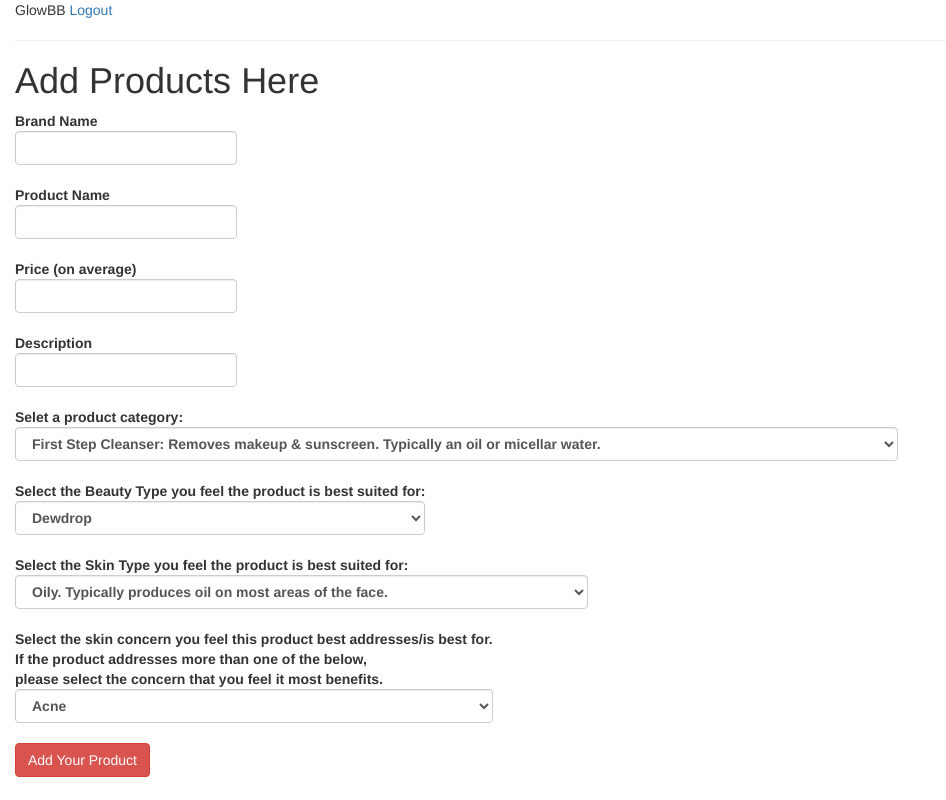
After one commit to nrinn/project-spring-2015, a Flask app: page /add_product in a window 1280 px wide. The commit adds this page. Shown: the whole page, without its empty margins (0-946 px from the left). Run offline with Flask 2, Linux system fonts and the light colour scheme; a user stored in the database is signed in; some libraries are stand-ins or nearby versions.

Commit message:
6/4/15 Update 1: Added add_product form. Adjusted product_detail page, user page, changed model slightly.

```diff
--- a/server.py
+++ b/server.py
@@ -1,9 +1,9 @@
-"""Snail Love"""
+"""GlowBB"""
 
 from jinja2 import StrictUndefined
 from flask import Flask, render_template, redirect, request, flash, session
 from flask_debugtoolbar import DebugToolbarExtension
-from model import connect_to_db, db, User, User_Concern, Concern, Beauty_Type, Product_Category, Product, Rating, Comment
+from model import connect_to_db, db, User, User_Concern, Concern, Beauty_Type, Product_Category, Product, Rating
 import operator
 
 app = Flask(__name__)
@@ -23,9 +23,11 @@ def index():
 
     user_id = session.get("user_id")
 
-    user = User.query.get(user_id)
-
-    return render_template('homepage.html', user=user)
+    if not user_id:
+        return redirect("/login")
+    else:
+        user = User.query.get(user_id)
+        return render_template('homepage.html', user=user)
 
 
 @app.route('/register', methods=['GET'])
@@ -112,7 +114,7 @@ def profile_form():
         flash("User must be logged in.")
         return redirect("/login")
 
-    user = User.query.get(user_id)
+    # user = User.query.get(user_id)
 
     return render_template("profile_form.html")
 
@@ -211,13 +213,28 @@ def profile_process():
     return redirect("/users/%s" % user.user_id)
 
 
-@app.route("/users/<int:user_id>")
+@app.route("/users/<int:user_id>", methods=['GET'])
 def user_detail(user_id):
-    """Show user profile - linked from profile sumbission, and login submission."""
+    """Show user profile - linked from profile and login submission."""
+    """Includes info from profile form & Beauty Type if user has taken profile form."""
+    """Show list of any Products the User has Rated, sorted by the User & Product passed."""
 
+    user_id = session.get("user_id")
     user = User.query.get(user_id)
+    # products = Product.query.order_by(Product.product_name).all()
+    # product = Product.query.get(product_id)
 
-    return render_template("user.html", user=user)
+    #Get the user's product rating & comment if they have rated any products.
+    #Else, don't show any product ratings.
+
+    # if user_id:
+    #     user_rating = Rating.query.filter_by(
+    #         product_id=product_id, user_id=user_id).first()
+
+    # else:
+    #     user_rating = None
+
+    return render_template("user.html", user=user)  #products=products, product=product, user_rating=user_rating
 
 
 @app.route("/beauty_type/<int:beauty_type_id>")
@@ -226,10 +243,12 @@ def beauty_type_results(beauty_type_id):
     """Includes a list of Product Categories sorted by the Beauty Type passed."""
     # finds all product categories related to beauty_type_id (which is all of them)
 
+    user_id = session.get("user_id")
+    user = User.query.get(user_id)
     beauty_type = Beauty_Type.query.get(beauty_type_id)
     product_categories = Product_Category.query.order_by(Product_Category.product_category_id).all()
 
-    return render_template("beauty_type.html", product_categories=product_categories, beauty_type=beauty_type)
+    return render_template("beauty_type.html", product_categories=product_categories, beauty_type=beauty_type, user=user)
 
 
 @app.route("/product_list/<int:beauty_type_id>/<int:product_category_id>")
@@ -246,16 +265,16 @@ def product_list(product_category_id, beauty_type_id):
 def product_detail(product_id):
     """Show individual Product details. Allow user to rate & comment. Display ratings & comments from other users."""
 
+    user_id = session.get("user_id")
     product = Product.query.get(product_id)
-    user_id = session.get("user_id")
 
     # Get average rating of product
 
     rating_scores = [r.score for r in product.ratings]
     avg_rating = float(sum(rating_scores)) / len(rating_scores)
 
-    #Get the user's product rating if they have already rated it.
-    #Else, don't show a rating.
+    #Get the user's product rating & comment if they have already rated it.
+    #Else, don't show a rating & comment.
 
     if user_id:
         user_rating = Rating.query.filter_by(
@@ -264,30 +283,21 @@ def product_detail(product_id):
     else:
         user_rating = None
 
-    #Get the user's product comment if they have already commented on it.
-    #Else, don't show a comment.
-
-    if user_id:
-        user_comment = Comment.query.filter_by(product_id=product_id, user_id=user_id).first()
-
-    else:
-        user_comment = None
-
-    return render_template("product_detail.html", product=product, user_rating=user_rating, user_comment=user_comment, average=avg_rating)
+    return render_template("product_detail.html", product=product, user_rating=user_rating, average=avg_rating)
 
 
 @app.route("/product/<int:product_id>", methods=['POST'])
 def rate_product(product_id):
 
     score = int(request.form["score"])
-    comment_statement = request.form["comment_statement"]
+    comment = request.form["comment"]
 
     user_id = session.get("user_id")
     if not user_id:
         raise Exception("You are not logged in.")
 
     rating = Rating.query.filter_by(user_id=user_id, product_id=product_id).first()
-    comment = Comment.query.filter_by(user_id=user_id, product_id=product_id).first()
+    comment = Rating.query.filter_by(user_id=user_id, product_id=product_id).first()
 
     if rating:
         rating.score = score
@@ -299,11 +309,11 @@ def rate_product(product_id):
         db.session.add(rating)
 
     if comment:
-        comment.comment_statement = comment_statement
+        rating.comment = comment
         flash("Your comment has been updated!")
 
     else:
-        comment = Comment(user_id=user_id, product_id=product_id, comment_statement=comment_statement)
+        comment = Rating(user_id=user_id, product_id=product_id, comment=comment)
         flash("Your commment has been added!")
         db.session.add(comment)
 
@@ -312,36 +322,48 @@ def rate_product(product_id):
     return redirect("/product/%s" % product_id)
 
 
-# @app.route('/comment', methods=['GET'])
-# def comment_form():
-#     """Show form for product comments."""
+@app.route('/add_product', methods=['GET'])
+def add_product_form():
+    """Show form for adding products to DB."""
 
-#     return render_template("comment_form.html")
+    user_id = session.get("user_id")
+
+    if not user_id:
+        flash("User must be logged in.")
+        return redirect("/login")
+
+    return render_template("add_product.html")
 
 
-# @app.route('/comment', methods=['POST'])
-# def comment_process():
-#     """Process comment form."""
+@app.route('/add_product', methods=['POST'])
+def add_product_process():
+    """Process form for adding products to the DB."""
+    print request.form
 
-#     email = request.form["email"]
-#     password = request.form["password"]
+    user_id = session.get("user_id")
 
-#     user = User.query.filter_by(email=email).first()
+    if not user_id:
+        flash("User does not exist. Please try again")
+        return redirect("/login")
 
-#     if not user:
-#         flash("User does not exist. Please try again")
-#         return redirect("/login")
+    user = User.query.get(user_id)
 
-#     if user.password != password:
-#         flash("Password is not correct. Please try again.")
-#         return redirect("/login")
+    product_brand = request.form.get("product_brand")
+    product_name = request.form.get("product_name")
+    price = request.form.get("price")
+    description = request.form.get("description")
+    product_category = request.form.get("product_category")
+    beauty_type = request.form.get("beauty_type")
+    skin_type = request.form.get("skin_type")
+    concern = request.form.get("concern")
 
-#     session["user_id"] = user.user_id
+    product = Product(product_brand=product_brand, product_name=product_name, price=price, description=description, product_category=product_category, beauty_type=beauty_type, skin_type=skin_type, concern=concern)
 
-#     flash("Your comment has been received.")
+    db.session.add(product)
+    db.session.commit()
 
-#     # Takes the user back to the product_detail page they were on.
-#     return redirect("/users/%s" % user.user_id)
+    flash("Your Product Submission Has Been Received.")
+    return redirect("/users/%s" % user.user_id)
 
 
 if __name__ == "__main__":
--- /dev/null
+++ b/templates/add_product.html
@@ -0,0 +1,90 @@
+{% extends 'base.html' %}
+{% block content %}
+
+<h1>Add Products Here</h1>
+
+<form action="/add_product" method="POST">
+
+    <div class="form-group">
+        <label>
+            Brand Name
+                <input type="text" name="product_brand" class="form-control">
+        </label>
+    </div>
+    <div class="form-group">
+        <label>
+            Product Name
+                <input type="text" name="product_name" class="form-control">
+        </label>
+    </div>
+    <div class="form-group">
+        <label>
+            Price (on average)
+                <input type="float" name="price" class="form-control">
+        </label>
+    </div>
+    <div class="form-group">
+        <label>
+            Description
+                <input type="text" name="description" class="form-control">
+        </label>
+    </div>
+    <div class="form-group">
+        <label>
+            Selet a product category:<br>
+             <select name="product_category" class="form-control">
+                <option value="Cleanser 1">First Step Cleanser: Removes makeup & sunscreen. Typically an oil or micellar water.</option>
+                <option value="Cleanser 2">Second Step Cleanser: Cleans your face once makeup & sunscreen are removed. Examples include foaming wash.</option>
+                <option value="Toner/Skin/Treatment Essence">Toner: Thin liquid consistency, applied immediately after cleansing. Usually hydrates and/or preps your skin for the next step.</option>
+                <option value="Essence/Ampoule/Serum">Essence/Ampoule/Serum: Thicker liquid. Meant to address specific concerns (acne, aging, etc.)</option>
+                <option value="Moisturizer">Moisturizer: Cream or liquid of varying consistency. Main step for hydration in a routine.</option>
+                <option value="Exfoliant">Exfoliant: Helps remove dead skin cells. Can be physical like a scrub, or chemical like an AHA.</option>
+                <option value="Mask">Mask or Sleeping Pack: Includes: sheet masks, hydrogels, clay, peel off & more.</option>
+                <option value="Sunscreen">Sunscreen: Cream with UVA and/or UVB protection.</option>
+            </select>
+        </label>
+    </div>
+    <div class="form-group">
+        <label>
+            Select the Beauty Type you feel the product is best suited for:<br>
+             <select name="beauty_type" class="form-control">
+                <option value="Dewdrop">Dewdrop</option>
+                <option value="Combination">Combination</option>
+                <option value="Normal">Normal</option>
+                <option value="Dry">Dry</option>
+            </select>
+        </label>
+    </div>
+    <div class="form-group">
+        <label>
+            Select the Skin Type you feel the product is best suited for:<br>
+             <select name="skin_type" class="form-control">
+                <option value="Oily">Oily. Typically produces oil on most areas of the face.</option>
+                <option value="Combination">Combination. May produce oil on certain areas of the face and be dry in others.</option>
+                <option value="Normal">Normal. Skin is neither particularly dry nor particularly oil in most areas.</option>
+                <option value="Dry">Dry. Skin is dry on most or all of face.</option>
+            </select>
+        </label>
+    </div>
+    <div class="form-group">
+        <label>
+            Select the skin concern you feel this product best addresses/is best for.<br> If the product addresses more than one of the below,<br> please select the concern that you feel it most benefits.<br>
+             <select name="concern" class="form-control">
+                <option value="Acne">Acne</option>
+                <option value="Aging">Aging</option>
+                <option value="Dryness">Dryness</option>
+                <option value="Dullness">Dullness</option>
+                <option value="Oiliness">Oiliness</option>
+                <option value="Scars">Scars or Discoloration</option>
+                <option value="None">None of the above (please see comments)</option>
+            </select>
+        </label>
+    </div>
+
+    <div class="form-group">
+        <input type="submit" value="Add Your Product" class="btn btn-danger">
+    </div>
+
+</form>
+
+{% endblock %}
--- a/templates/base.html
+++ b/templates/base.html
@@ -1,7 +1,7 @@
 <!doctype html>
 <html>
 <head>
-  <title>Glow Petite</title>
+  <title>GlowBB</title>
 
 <link rel="stylesheet" href="https://maxcdn.bootstrapcdn.com/bootstrap/3.3.4/css/bootstrap.min.css">
 <!-- link the css I'm about to make right here -->
@@ -11,7 +11,7 @@
 <body>
 <div class="container-fluid">
 
-  Glow Petite
+  GlowBB
 
 {% if "user_id" in session %}
     <a href="/logout">Logout</a>
--- a/templates/homepage.html
+++ b/templates/homepage.html
@@ -1,12 +1,14 @@
 {% extends 'base.html' %}
 {% block content %}
 
-<h1>Snail Love</h1><br>
-<p>A Korean cosmetics skin care resource application.</p><br>
+<h1>GlowBB</h1><br>
+<p>A South Korean cosmetics skin care resource application.</p><br>
 
 <p>Existing Users: <a href = "/login">Login</a></p><br>
 <p>New Users: <a href = "/register">Register Here</a></p><br>
 <p>Get Your Beauty Type: <a href = "/profile">Fill Out The Profile Form</a></p><br>
+add if session logic so it doesn't require user_id in order to see homepage
 <p>Profile: <a href = "/users/{{ user.user_id }}">Your User Profile</a></p><br>
+<p>Add Product: <a href = "/add_product/">Add To The Site</a></p><br>
 
 {% endblock %}
```
Also changed, not shown: model.py (+8 -69 lines), snaillove.sql (+3 -7 lines), templates/beauty_type.html (+7 -1 lines), templates/product_detail.html (+19 -34 lines), templates/user.html (+16 -3 lines), snaillove.db, 2 other files.
